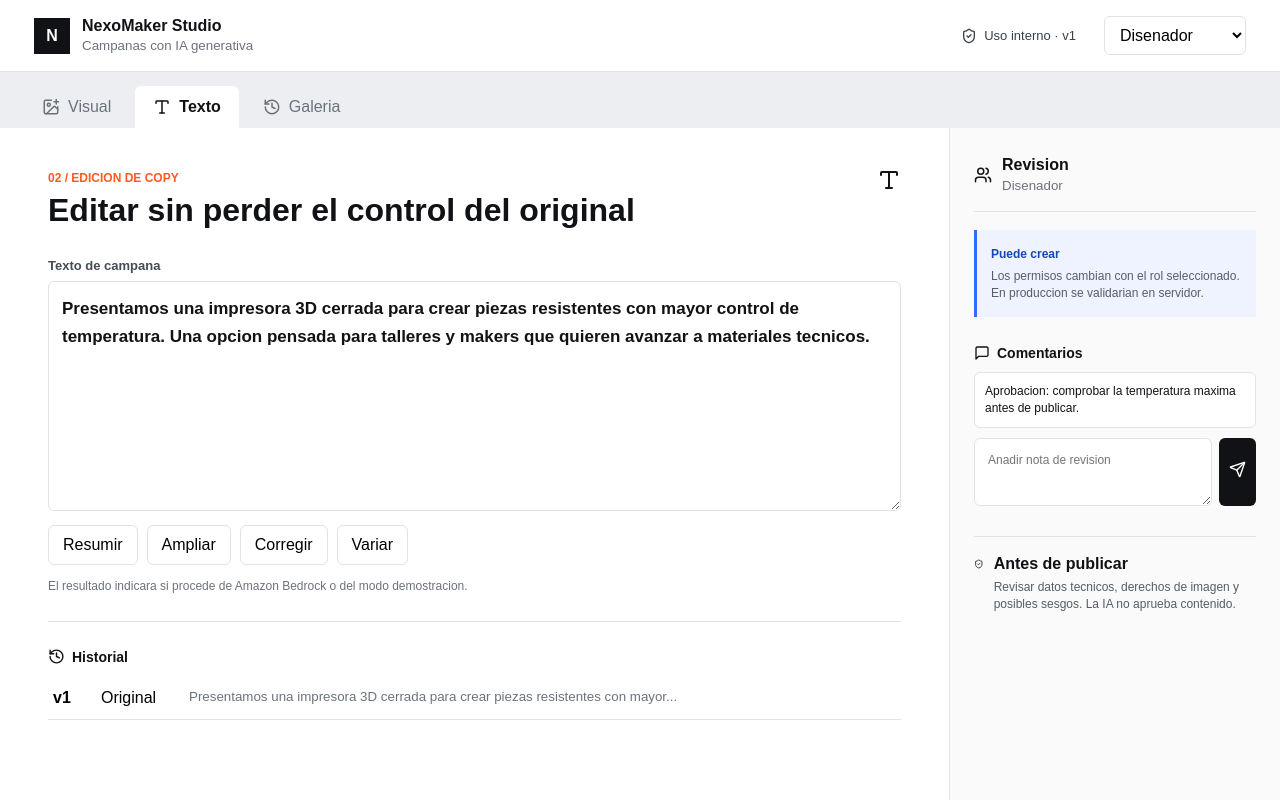
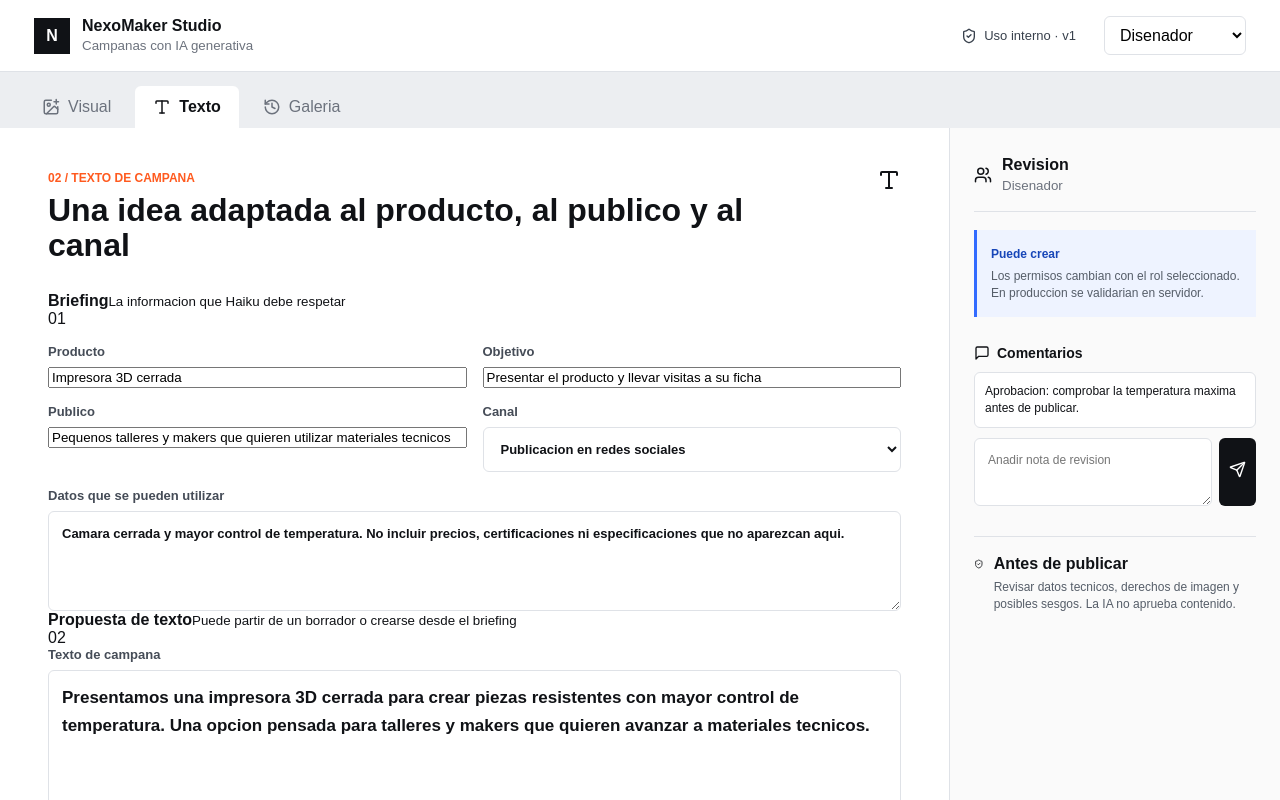
Before and after one commit to carlosgalan01/NexoMaker, a Next.js app in the folder studio/: page / in a window 1280 px wide. Both pictures are taken after a click on the button "Texto". Shown: the top 800 px of the page. Built offline with nearby package versions, Linux system fonts and the light colour scheme.

Commit message:
Convierte el editor de texto en un flujo de campaña

```diff
--- a/studio/app/page.tsx
+++ b/studio/app/page.tsx
@@ -15,6 +15,11 @@ export default function StudioPage() {
   const [style, setStyle] = useState("fotografia de producto");
   const [image, setImage] = useState("/campaign-demo.webp");
   const [gallery, setGallery] = useState<GalleryItem[]>([]);
+  const [product, setProduct] = useState("Impresora 3D cerrada");
+  const [objective, setObjective] = useState("Presentar el producto y llevar visitas a su ficha");
+  const [audience, setAudience] = useState("Pequenos talleres y makers que quieren utilizar materiales tecnicos");
+  const [channel, setChannel] = useState("Publicacion en redes sociales");
+  const [facts, setFacts] = useState("Camara cerrada y mayor control de temperatura. No incluir precios, certificaciones ni especificaciones que no aparezcan aqui.");
   const [text, setText] = useState(starterText);
   const [versions, setVersions] = useState<Version[]>([{ id: 1, text: starterText, action: "Original" }]);
   const [comment, setComment] = useState("");
@@ -41,7 +46,11 @@ export default function StudioPage() {
   async function editText(action: string) {
     if (!canGenerate) return;
     setLoading(true);
-    const response = await fetch("/api/text", { method: "POST", headers: { "Content-Type": "application/json" }, body: JSON.stringify({ text, action, tone: "claro y profesional" }) });
+    const response = await fetch("/api/text", {
+      method: "POST",
+      headers: { "Content-Type": "application/json" },
+      body: JSON.stringify({ text, action, product, objective, audience, channel, facts, tone: "claro y directo" }),
+    });
     const data = await response.json();
     setLoading(false);
     if (!response.ok) return setNotice(data.error || "No se pudo editar el texto.");
@@ -84,9 +93,23 @@ export default function StudioPage() {
           </>}
 
           {tab === "texto" && <>
-            <div className="section-title"><div><span>02 / EDICION DE COPY</span><h1>Editar sin perder el control del original</h1></div><Type /></div>
+            <div className="section-title"><div><span>02 / TEXTO DE CAMPANA</span><h1>Una idea adaptada al producto, al publico y al canal</h1></div><Type /></div>
+            <div className="briefing">
+              <div className="briefing-heading"><div><strong>Briefing</strong><small>La informacion que Haiku debe respetar</small></div><span>01</span></div>
+              <div className="field-row">
+                <label>Producto<input value={product} onChange={(event) => setProduct(event.target.value)} /></label>
+                <label>Objetivo<input value={objective} onChange={(event) => setObjective(event.target.value)} /></label>
+              </div>
+              <div className="field-row">
+                <label>Publico<input value={audience} onChange={(event) => setAudience(event.target.value)} /></label>
+                <label>Canal<select value={channel} onChange={(event) => setChannel(event.target.value)}><option>Publicacion en redes sociales</option><option>Correo comercial</option><option>Banner de la tienda</option><option>Ficha de producto</option></select></label>
+              </div>
+              <label>Datos que se pueden utilizar<textarea className="facts" value={facts} onChange={(event) => setFacts(event.target.value)} /></label>
+            </div>
+            <div className="copy-heading"><div><strong>Propuesta de texto</strong><small>Puede partir de un borrador o crearse desde el briefing</small></div><span>02</span></div>
             <label>Texto de campana<textarea className="editor" value={text} onChange={(event) => setText(event.target.value)} /></label>
-            <div className="actions">{["resumir", "ampliar", "corregir", "variar"].map((action) => <button key={action} onClick={() => editText(action)} disabled={loading || !canGenerate}>{action}</button>)}</div>
+            <button className="primary create-copy" onClick={() => editText("crear")} disabled={loading || !canGenerate}><Sparkles size={18} /> {loading ? "Preparando..." : "Crear propuesta desde el briefing"}</button>
+            <div className="actions">{["adaptar", "resumir", "ampliar", "corregir", "variar"].map((action) => <button key={action} onClick={() => editText(action)} disabled={loading || !canGenerate}>{action === "adaptar" ? "adaptar al canal" : action}</button>)}</div>
             <p className="notice">{notice}</p>
             <div className="history"><h2><History size={17} /> Historial</h2>{versions.slice().reverse().map((version, index) => <button key={version.id} onClick={() => setText(version.text)}><strong>v{versions.length - index}</strong><span>{version.action}</span><small>{version.text.slice(0, 76)}...</small></button>)}</div>
           </>}
```
